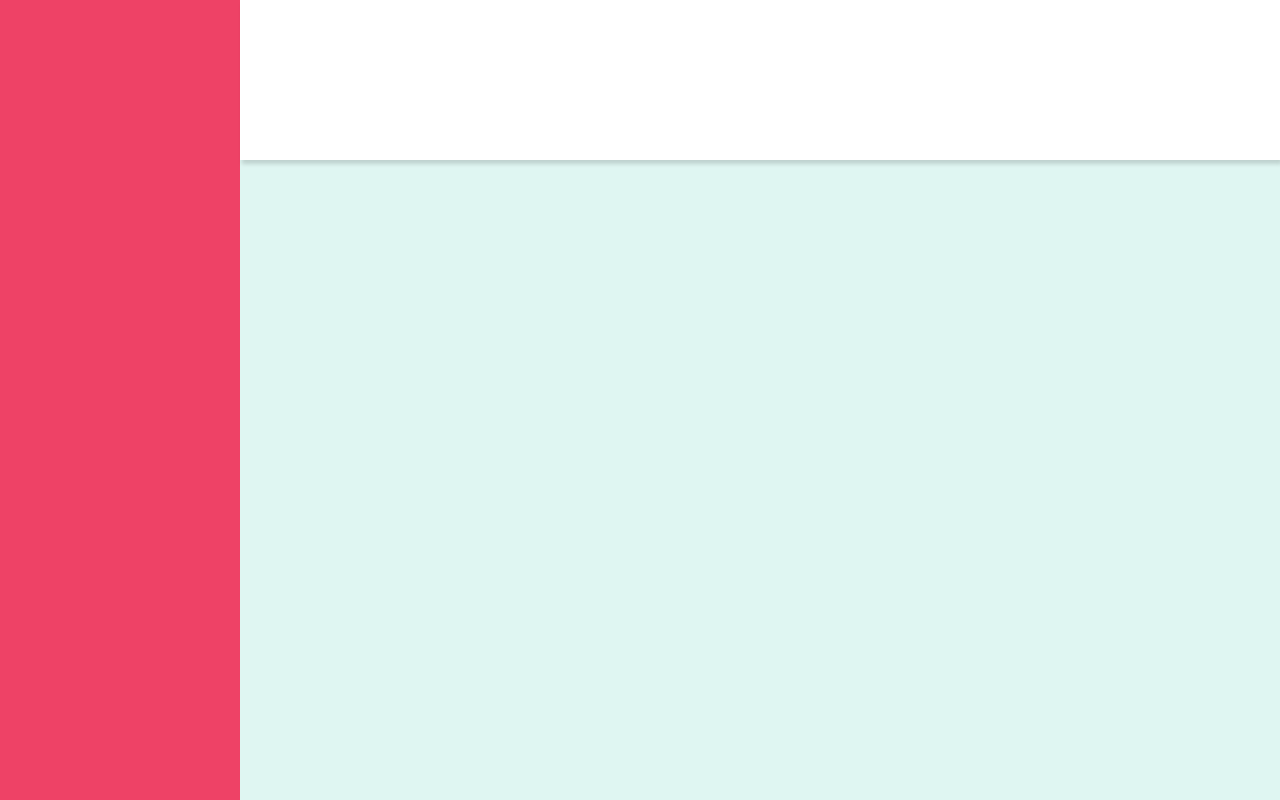
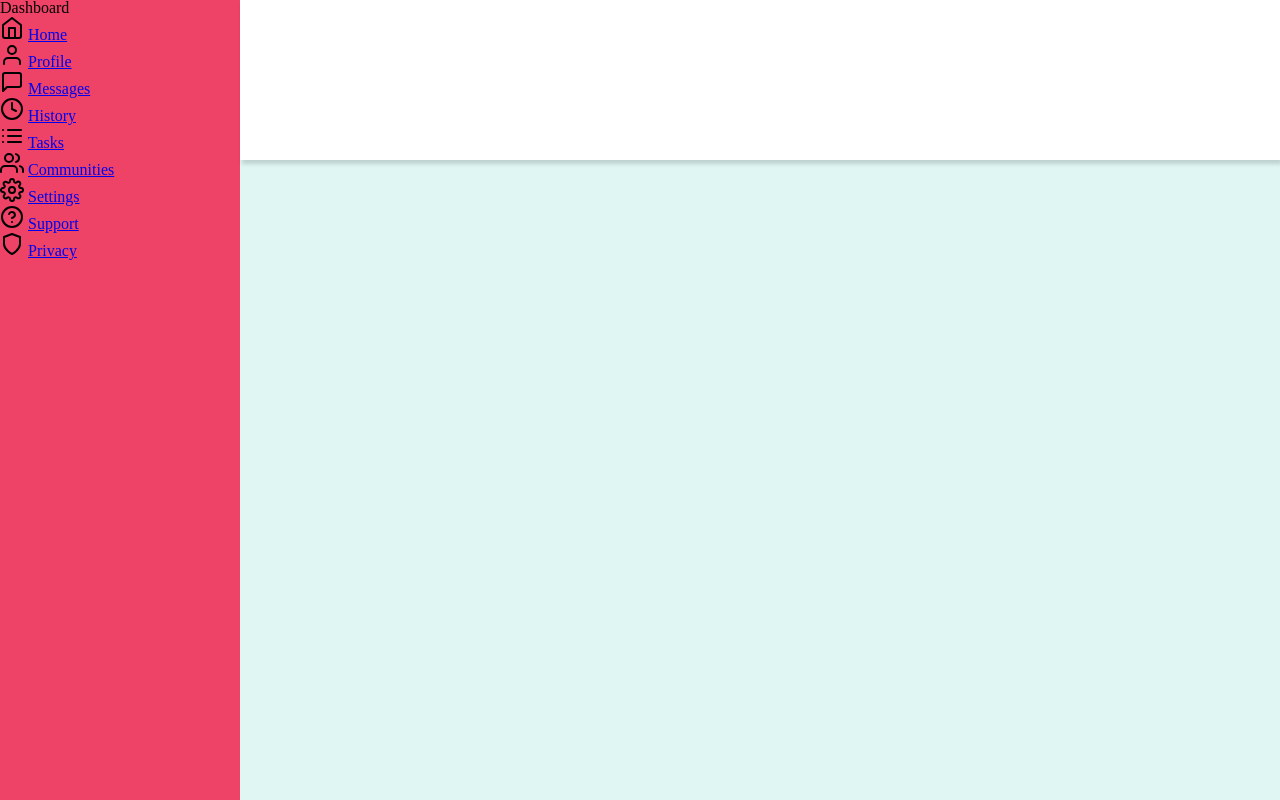
Before and after one commit to boathouse2112/admin_dashboard, a plain HTML site: page index.html in a window 1280 px wide. Drawn offline with nearby package versions, Linux system fonts and the light colour scheme; files that its build step writes are made by us from their sources.

Commit message:
Add sidebar HTML

```diff
--- a/index.html
+++ b/index.html
@@ -7,7 +7,51 @@
 </head>
 <body>
     <div id="container">
-        <div id="sidebar"></div>
+        <div id="sidebar">
+            <div>
+                <h1>Dashboard</h1>
+            </div>
+            <div>
+                <div>
+                    <img src="resources/svg/home.svg" alt="Home Icon" height="24" width="24">
+                    <a href="#">Home</a>
+                </div>
+                <div>
+                    <img src="resources/svg/user.svg" alt="Profile Icon" height="24" width="24">
+                    <a href="#">Profile</a>
+                </div>
+                <div>
+                    <img src="resources/svg/message-square.svg" alt="Messages Icon" height="24" width="24">
+                    <a href="#">Messages</a>
+                </div>
+                <div>
+                    <img src="resources/svg/clock.svg" alt="History Icon" height="24" width="24">
+                    <a href="#">History</a>
+                </div>
+                <div>
+                    <img src="resources/svg/list.svg" alt="Tasks Icon" height="24" width="24">
+                    <a href="#">Tasks</a>
+                </div>
+                <div>
+                    <img src="resources/svg/users.svg" alt="Communities Icon" height="24" width="24">
+                    <a href="#">Communities</a>
+                </div>
+            </div>
+            <div>
+                <div>
+                    <img src="resources/svg/settings.svg" alt="Settings Icon" height="24" width="24">
+                    <a href="#">Settings</a>
+                </div>
+                <div>
+                    <img src="resources/svg/help-circle.svg" alt="Support Icon" height="24" width="24">
+                    <a href="#">Support</a>
+                </div>
+                <div>
+                    <img src="resources/svg/shield.svg" alt="Privacy Icon" height="24" width="24">
+                    <a href="#">Privacy</a>
+                </div>
+            </div>
+        </div>
         <div id="header"></div>
         <div id="content"></div>
     </div>
```
Also changed, not shown: resources/svg/clock.svg (added), resources/svg/help-circle.svg (added), resources/svg/home.svg (added), resources/svg/list.svg (added), resources/svg/message-square.svg (added), resources/svg/settings.svg (added), resources/svg/shield.svg (added), resources/svg/user.svg (added), resources/svg/users.svg (added).
